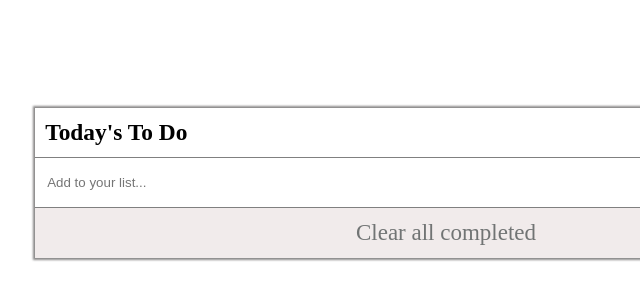
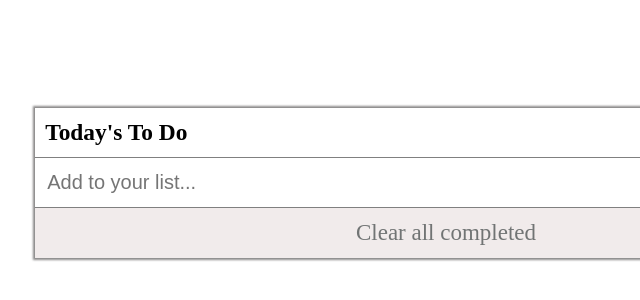
Before and after one commit to bruk19/todo-list, a website built with webpack: page src/index.html in a window 1280 px wide. Shown: the full height of the page, 194-834 px from the left. Built offline with nearby package versions, Linux system fonts and the light colour scheme.

Commit message:
Add refactor form design handling

```diff
--- a/src/style.css
+++ b/src/style.css
@@ -19,6 +19,10 @@ main {
   justify-content: space-between;
   padding: 0 10px;
   box-sizing: border-box;
+}
+
+.p1 {
+  font-size: 20px;
 }
 
 .addTask {
```
Also changed, not shown: dist/index.bundle.js.
